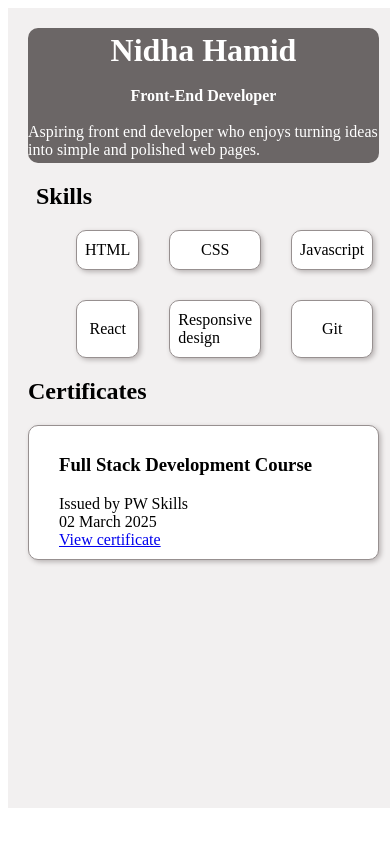
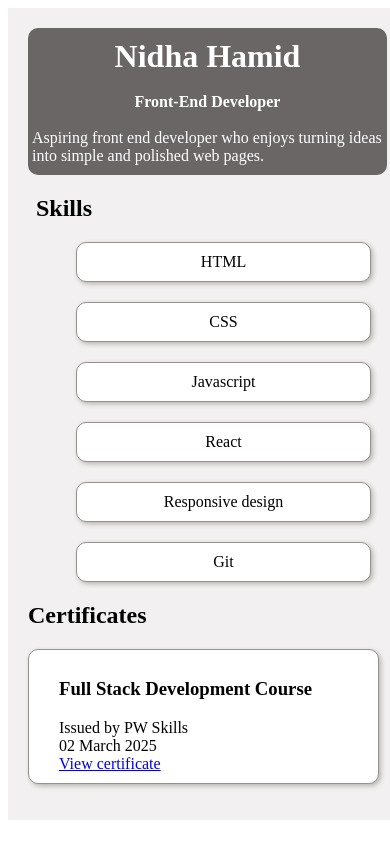
Before and after one commit to nidhahamid05/resume, a plain HTML site: page resume/index.html in a window 390 px wide. Drawn offline with Linux system fonts and the light colour scheme.

Commit message:
media screen added

```diff
--- a/style.css
+++ b/resume/style.css
@@ -60,3 +60,20 @@
   display: flex;
   list-style: none;
 }
+
+
+@media screen and (max-width: 768px) {
+  .class-list{
+    grid-template-columns: repeat(1, 1fr);
+    gap: 20px;
+  }
+
+  .resume {
+    height: auto;
+  }
+
+  .hero-section{
+    padding: 10px 4px;
+  }
+
+}
```
Also changed, not shown: resume/index.html (renamed from index.html), 2 other files.
